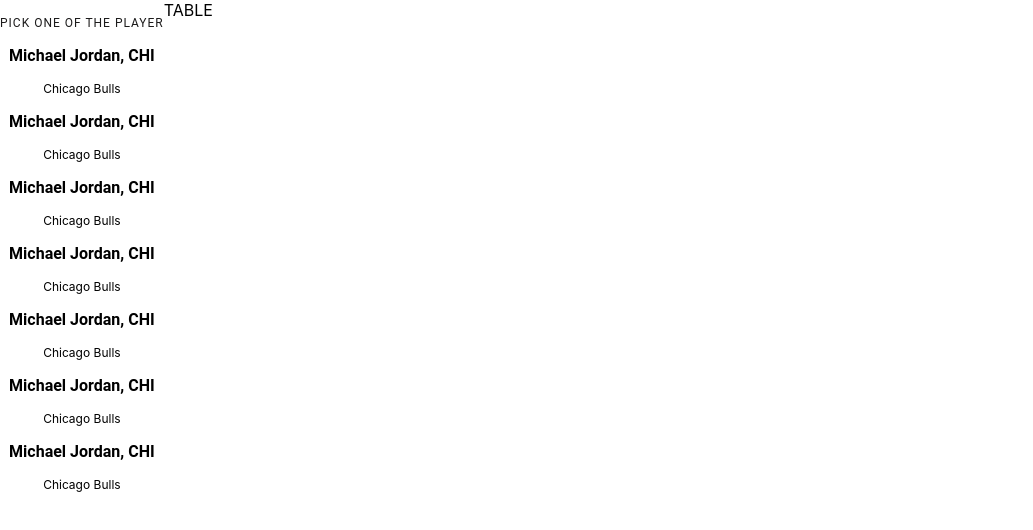
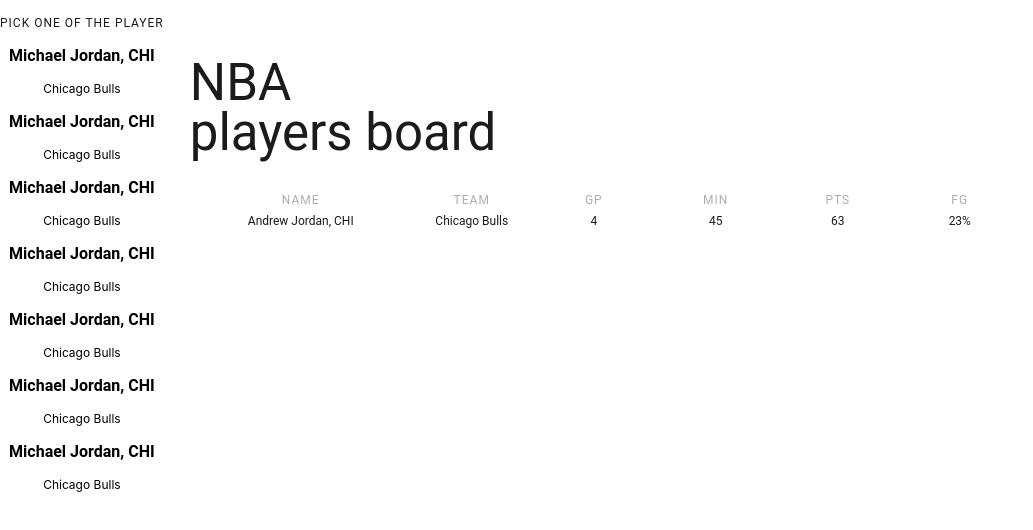
Before and after one commit to kozakevich13/dev-test, a React (Create React App) app: page / in a window 1280 px wide. Shown: the top 530 px of the page, without its empty margins (0-1033 px from the left). Built offline with nearby package versions, Linux system fonts and the light colour scheme.

Commit message:
add table

```diff
--- a/src/components/Table/Table.css
+++ b/src/components/Table/Table.css
@@ -0,0 +1,61 @@
+.table {
+    margin-left: 26px;
+}
+#name {
+    width: 216px;
+}
+
+#column {
+   width: 118px;
+}
+table,
+
+td {
+    border: 0px solid #333;
+    font-family: 'Roboto';
+    font-style: normal;
+    font-weight: 400;
+    font-size: 12px;
+    line-height: 20px;
+    /* identical to box height, or 167% */
+    /* Primaries/A/project125-A0 */
+    color: #1C1B1B;
+}
+th {
+    font-family: 'Roboto';
+    font-style: normal;
+    font-weight: 400;
+    font-size: 12px;
+    line-height: 14px;
+    /* identical to box height, or 117% */
+
+    letter-spacing: 1px;
+    text-transform: uppercase;
+
+    /* Primaries/A/project125-A3-tint-a */
+
+    color: rgba(28, 27, 27, 0.36);
+}
+
+thead,
+tfoot {
+  background-color: #333;
+  color: #fff;
+}
+
+.header-table {
+    font-family: 'Roboto';
+    font-style: normal;
+    font-weight: 400;
+    font-size: 51px;
+    line-height: 50px;
+    color: #1C1B1B;
+    text-align: left;
+    margin-bottom: 0px;
+    margin-top: 0px;
+}
+
+.main-header {
+    margin-top: 58px;
+    margin-bottom: 32px;
+}
--- a/src/components/Table/Table.js
+++ b/src/components/Table/Table.js
@@ -2,8 +2,30 @@
 
 function Table() {
   return (
-    <div className="Table">
-            TABLE
+    <div className="table">
+      <div className='main-header'>
+        <p className='header-table'>NBA</p>
+        <h2 className='header-table'>players board</h2>
+      </div>
+
+      <table className="main-table">
+        <tr className='name-column'>
+          <th id='name'>NAME</th>
+          <th id='column'>TEAM</th>
+          <th id='column'>GP</th>
+          <th id='column'>MIN</th>
+          <th id='column'>PTS</th>
+          <th id='column'>FG</th>
+        </tr>
+        <tr>
+          <td>Andrew Jordan, CHI</td>
+          <td>Chicago Bulls</td>
+          <td>4</td>
+          <td>45</td>
+          <td>63</td>
+          <td>23%</td>
+        </tr>
+      </table>
     </div>
   );
 }
```
